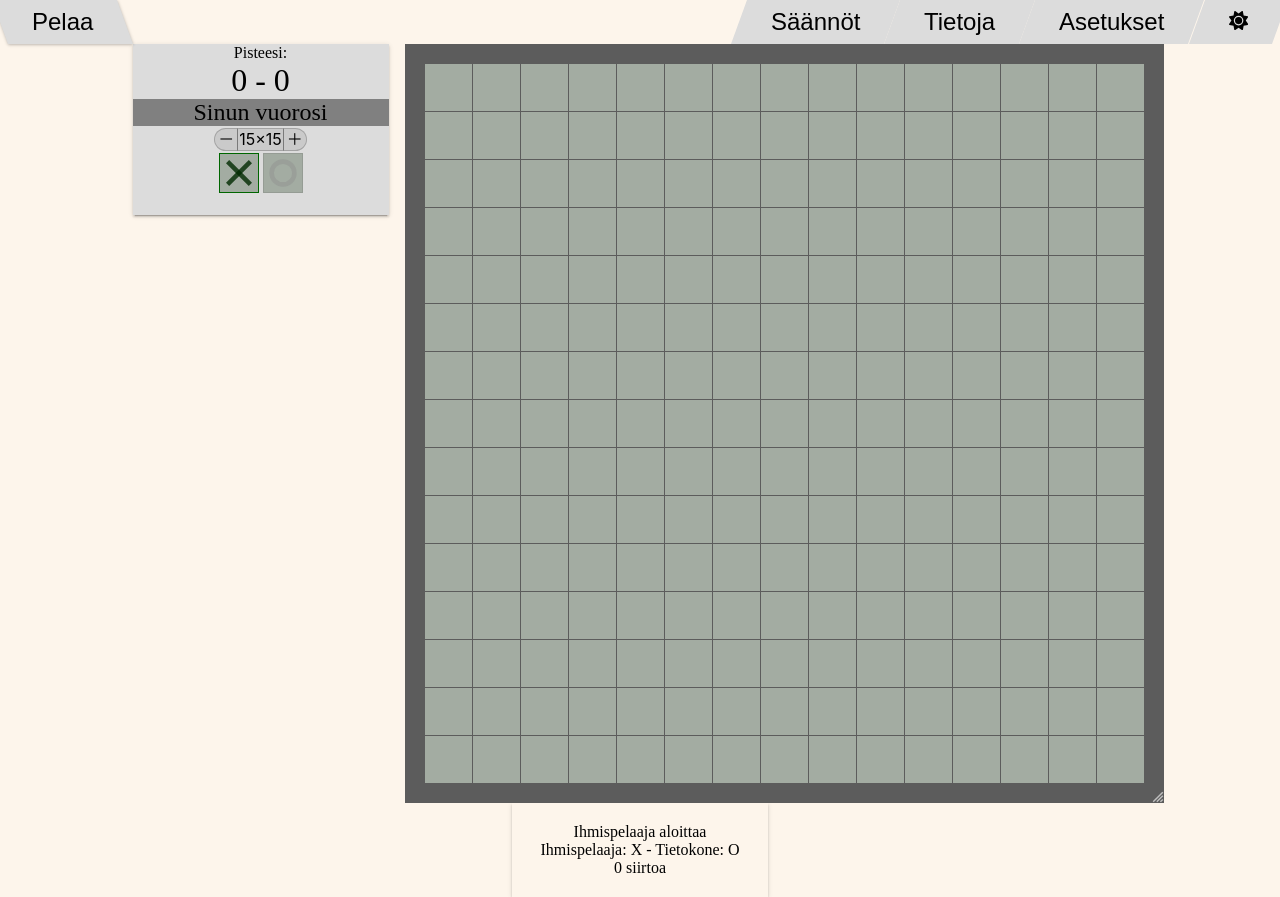
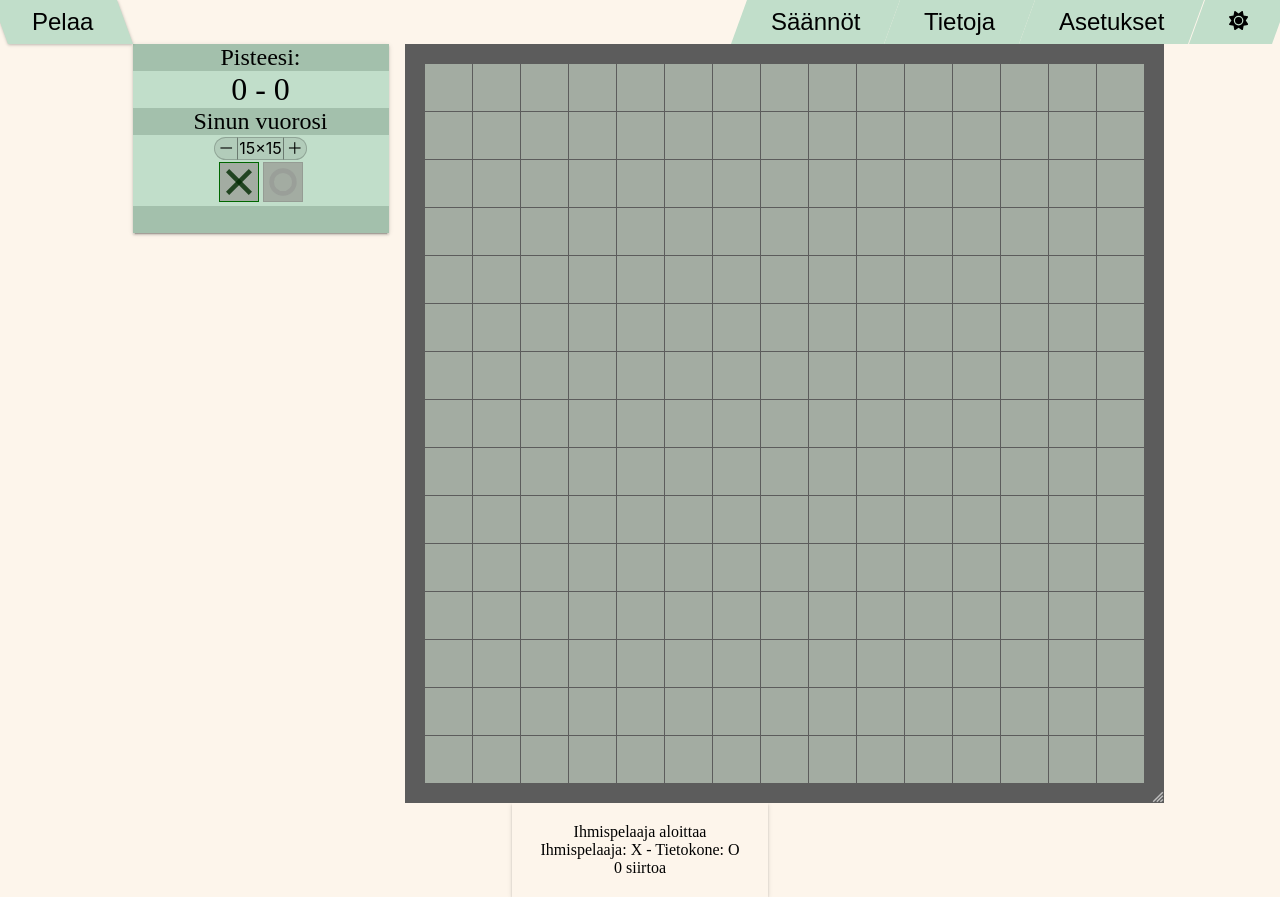
Before and after one commit to JaskaPaa/ristinolla, a SvelteKit app: page / in a window 1280 px wide. Built offline with nearby package versions, Linux system fonts and the light colour scheme.

Commit message:
color tuning

```diff
--- a/src/lib/Panel.svelte
+++ b/src/lib/Panel.svelte
@@ -31,7 +31,7 @@
 </script>
 
 <div class="theme-colors panel">
-    <div class="theme-colors">
+    <div class="status">
         <p>Pisteesi:</p>
     </div>
     <div class="score">
@@ -69,7 +69,7 @@
         </button>
     </div>
 
-    <div class="theme-colors">
+    <div class="status">
         <br>
     </div>
 </div>
@@ -121,7 +121,7 @@
 
     .status {
         width: 100%;
-        background-color: gray;
+        background-color: var(--color-bg-1);
         font-size: 1.5rem;
     }
 
--- a/static/dark-theme.css
+++ b/static/dark-theme.css
@@ -5,9 +5,8 @@ body {
 
 .theme-colors {
     color: lightgray;
-    background-color: rgba(40, 40, 40); /*rgba(200, 200, 200);*/
+    background-color: rgba(40, 40, 40);
 }
-
 
 .square-colors {
     background-color: rgb(50, 50, 50);
@@ -38,6 +37,7 @@ body {
 
 	--color-code-bg:  rgba(20, 20, 20);
 	--color-code-fg: var(--color-1);
+  --color-bg-1:  rgba(60, 60, 60);
 
 	--color-blockquote-bg: #080808;
 	--color-blockquote-fg: var(--color-1);
--- a/static/light-theme.css
+++ b/static/light-theme.css
@@ -6,7 +6,7 @@ body {
 
 .theme-colors {
     color: black;
-    background-color: rgba(220, 220, 220);
+    background-color: rgb(193, 222, 202);
 }
 
 .square-colors {
@@ -38,6 +38,7 @@ body {
 
 	--color-code-bg: rgba(200, 200, 200, 0.5);
 	--color-code-fg: var(--color-1);
+  --color-bg-1:  rgb(163, 192, 172);
 
 	--color-blockquote-bg: #080808;
 	--color-blockquote-fg: var(--color-1);
```
